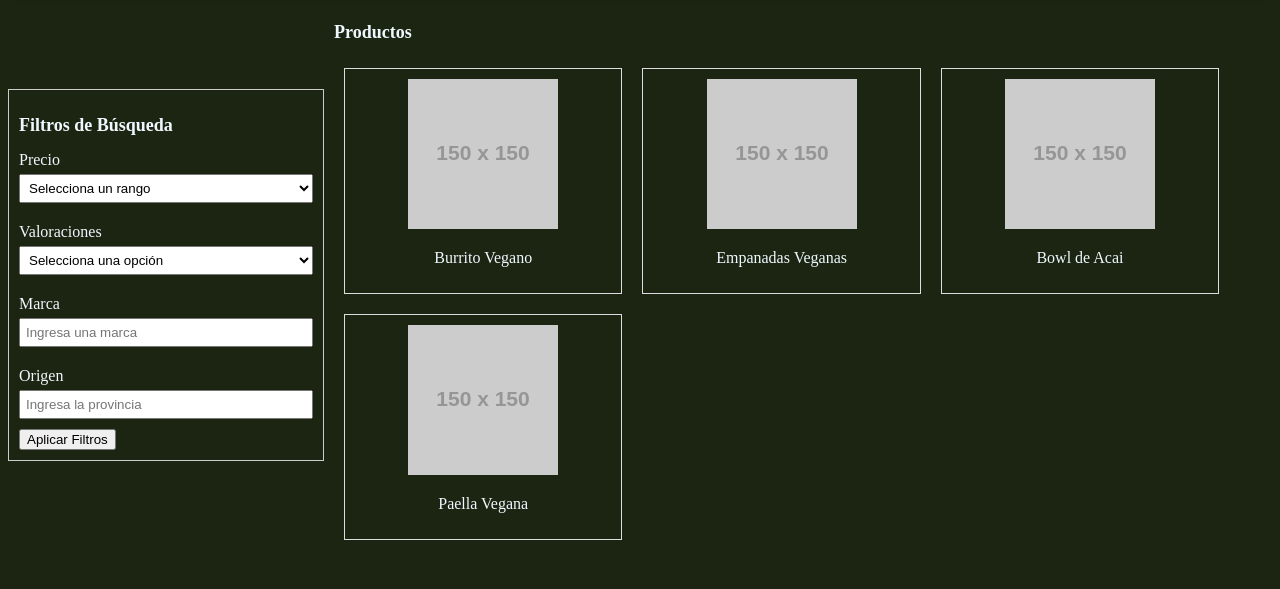
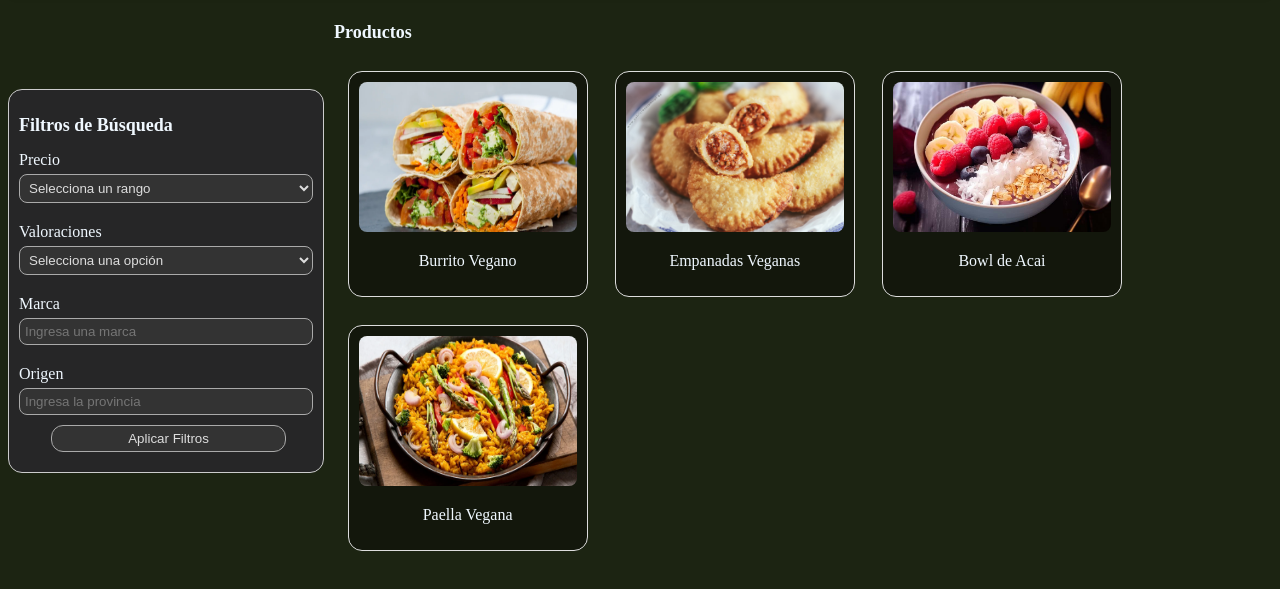
Before and after one commit to SERDUSSS/SMR_AW_Proyecto01, a plain HTML site: page ofertas.html in a window 1280 px wide. Shown: the part 103-692 px from the top of the page. Drawn offline with Linux system fonts and the light colour scheme; placeholder pictures from the web are drawn by us.

Commit message:
new file:   assets/comida/bowl-de-acai.jpg 	new file:   assets/comida/burrito-vegano.webp 	new file:   assets/comida/ceviche-vegano.jpg 	new file:   assets/comida/chili-vegano.jpg 	new file:   assets/comida/curry-de-garbanzos.jpg 	new file:   assets/comida/empanada-vegana.jpg 	new file:   assets/comida/hamburguesa-vegana.jpg 	new file:   assets/comida/kebab-vegano.jpg 	new file:   assets/comida/paella-vegana.webp 	new file:   assets/comida/pasta-curry.jpg 	new file:   assets/comida/sushi-vegano.jpg 	modified:   index.html 	modified:   ofertas.html 	modified:   styles/ofertas.css

```diff
--- a/ofertas.html
+++ b/ofertas.html
@@ -80,26 +80,26 @@
                 <label for="origin">Origen</label>
                 <input type="text" id="origin" name="origin" placeholder="Ingresa la provincia">
 
-                <button type="submit">Aplicar Filtros</button>
+                <input class="boton" type="submit" value="Aplicar Filtros">
             </form>
         </div>
 
         <div class="products">
             <h2>Productos</h2>
             <div class="product-item">
-                <img src="https://via.placeholder.com/150" alt="Burrito Vegano">
+                <img src="assets/comida/burrito-vegano.webp" alt="Burrito Vegano">
                 <p>Burrito Vegano</p>
             </div>
             <div class="product-item">
-                <img src="https://via.placeholder.com/150" alt="Empanadas Veganas">
+                <img src="assets/comida/empanada-vegana.jpg" alt="Empanadas Veganas">
                 <p>Empanadas Veganas</p>
             </div>
             <div class="product-item">
-                <img src="https://via.placeholder.com/150" alt="Bowl de Acai">
+                <img src="assets/comida/bowl-de-acai.jpg" alt="Bowl de Acai">
                 <p>Bowl de Acai</p>
             </div>
             <div class="product-item">
-                <img src="https://via.placeholder.com/150" alt="Paella Vegana">
+                <img src="assets/comida/paella-vegana.webp" alt="Paella Vegana">
                 <p>Paella Vegana</p>
             </div>
         </div>
--- a/styles/ofertas.css
+++ b/styles/ofertas.css
@@ -10,6 +10,8 @@
     padding: 10px;
     margin-top: 11.5svh;
     box-sizing: border-box;
+    background: #262627;
+    border-radius: 14px;
 }
 
 .products {
@@ -20,18 +22,22 @@
 }
 
 .product-item {
-    width: 30%;
+    border-radius: 14px;
+    width: 30vh;
     float: left;
-    margin: 10px;
+    margin: 1.7vh;
     border: 1px solid #ddd;
     padding: 10px;
     box-sizing: border-box;
     text-align: center;
+    background: #13170c;
 }
 
 .product-item img {
     max-width: 100%;
     height: auto;
+    height:150px;
+    border-radius: 8px;
 }
 
 h2 {
@@ -49,3 +55,17 @@ h2 {
     margin-bottom: 10px;
     box-sizing: border-box;
 }
+
+.filter form .boton {
+    position: relative;
+    width: 80%;
+    left: 4vh;
+    border-radius: 12px;
+}
+
+.filter select, .filter input {
+    border-radius: 8px;
+    color: #ddd;
+    background: #333;
+    border: 1px solid #aaa;
+}
```
Also changed, not shown: index.html (+11 -11 lines), assets/comida/bowl-de-acai.jpg (added), assets/comida/burrito-vegano.webp (added), assets/comida/ceviche-vegano.jpg (added), assets/comida/chili-vegano.jpg (added), assets/comida/curry-de-garbanzos.jpg (added), assets/comida/empanada-vegana.jpg (added), assets/comida/hamburguesa-vegana.jpg (added), assets/comida/kebab-vegano.jpg (added), assets/comida/paella-vegana.webp (added), assets/comida/pasta-curry.jpg (added), assets/comida/sushi-vegano.jpg (added).
